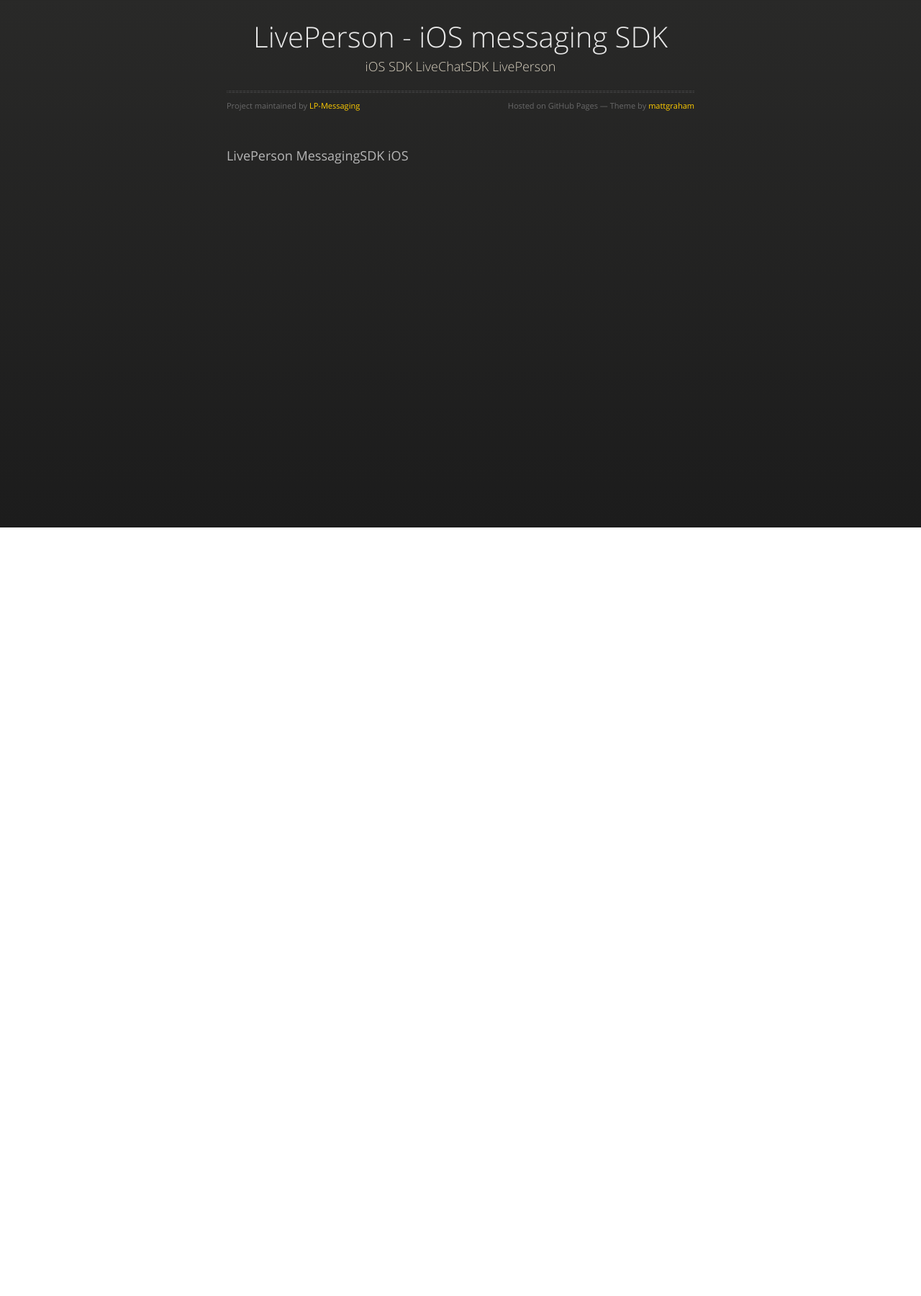
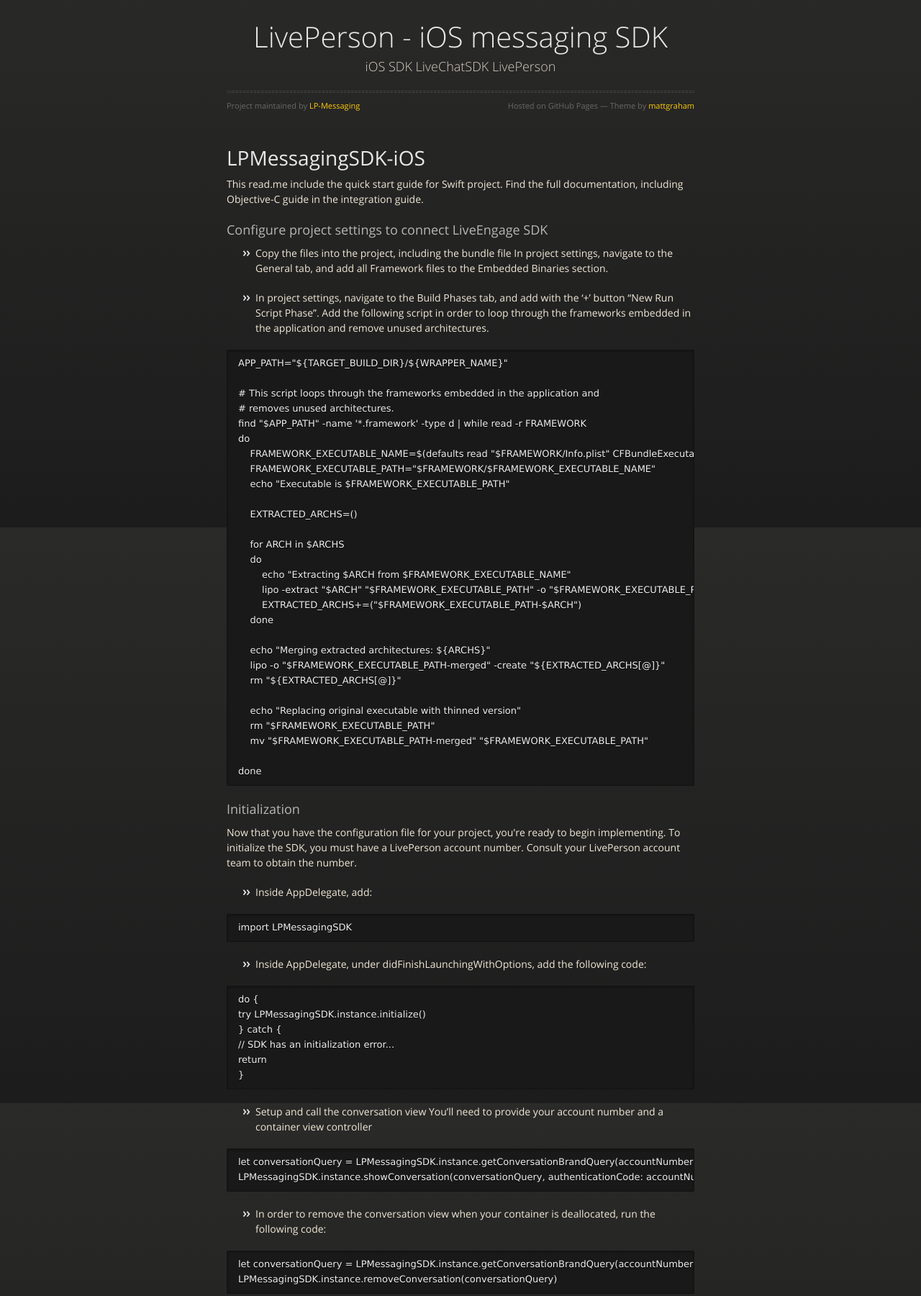
Before and after one commit to LP-Messaging/iOS-Messaging-SDK, a plain HTML site: page index.html in a window 1280 px wide. Shown: the part 67-1868 px from the top of the page at 72% size. Before the commit the page ends 800 px from the top, so only its background shows below. Drawn offline with nearby package versions, Linux system fonts and the light colour scheme.

Commit message:
Create gh-pages branch via GitHub

```diff
--- a/index.html
+++ b/index.html
@@ -38,8 +38,97 @@
           <span class="credits right">Hosted on GitHub Pages &mdash; Theme by <a href="https://twitter.com/michigangraham">mattgraham</a></span>
         </div>
 
-        <h3>
-<a id="liveperson-messagingsdk-ios" class="anchor" href="#liveperson-messagingsdk-ios" aria-hidden="true"><span aria-hidden="true" class="octicon octicon-link"></span></a>LivePerson MessagingSDK iOS</h3>
+        <h1>
+<a id="lpmessagingsdk-ios" class="anchor" href="#lpmessagingsdk-ios" aria-hidden="true"><span aria-hidden="true" class="octicon octicon-link"></span></a>LPMessagingSDK-iOS</h1>
+
+<p>This read.me include the quick start guide for Swift project.
+Find the full documentation, including Objective-C guide in the integration guide. </p>
+
+<h3>
+<a id="configure-project-settings-to-connect-liveengage-sdk" class="anchor" href="#configure-project-settings-to-connect-liveengage-sdk" aria-hidden="true"><span aria-hidden="true" class="octicon octicon-link"></span></a>Configure project settings to connect LiveEngage SDK</h3>
+
+<ul>
+<li><p>Copy the files into the project, including the bundle file
+In project settings, navigate to the General tab, and add all Framework files to the Embedded Binaries section.</p></li>
+<li><p>In project settings, navigate to the Build Phases tab, and add with the ‘+’ button “New      Run Script Phase”. Add the following script in order to  loop through the frameworks embedded in the application and remove unused architectures.</p></li>
+</ul>
+
+<pre><code>APP_PATH="${TARGET_BUILD_DIR}/${WRAPPER_NAME}"
+
+# This script loops through the frameworks embedded in the application and
+# removes unused architectures.
+find "$APP_PATH" -name '*.framework' -type d | while read -r FRAMEWORK
+do
+    FRAMEWORK_EXECUTABLE_NAME=$(defaults read "$FRAMEWORK/Info.plist" CFBundleExecutable)
+    FRAMEWORK_EXECUTABLE_PATH="$FRAMEWORK/$FRAMEWORK_EXECUTABLE_NAME"
+    echo "Executable is $FRAMEWORK_EXECUTABLE_PATH"
+
+    EXTRACTED_ARCHS=()
+
+    for ARCH in $ARCHS
+    do
+        echo "Extracting $ARCH from $FRAMEWORK_EXECUTABLE_NAME"
+        lipo -extract "$ARCH" "$FRAMEWORK_EXECUTABLE_PATH" -o "$FRAMEWORK_EXECUTABLE_PATH-$ARCH"
+        EXTRACTED_ARCHS+=("$FRAMEWORK_EXECUTABLE_PATH-$ARCH")
+    done
+
+    echo "Merging extracted architectures: ${ARCHS}"
+    lipo -o "$FRAMEWORK_EXECUTABLE_PATH-merged" -create "${EXTRACTED_ARCHS[@]}"
+    rm "${EXTRACTED_ARCHS[@]}"
+
+    echo "Replacing original executable with thinned version"
+    rm "$FRAMEWORK_EXECUTABLE_PATH"
+    mv "$FRAMEWORK_EXECUTABLE_PATH-merged" "$FRAMEWORK_EXECUTABLE_PATH"
+
+done
+</code></pre>
+
+<h3>
+<a id="initialization" class="anchor" href="#initialization" aria-hidden="true"><span aria-hidden="true" class="octicon octicon-link"></span></a>Initialization</h3>
+
+<p>Now that you have the configuration file for your project, you're ready to begin implementing.
+To initialize the SDK, you must have a LivePerson account number. Consult your LivePerson account team to obtain the number.</p>
+
+<ul>
+<li>Inside AppDelegate, add:</li>
+</ul>
+
+<pre><code>import LPMessagingSDK
+</code></pre>
+
+<ul>
+<li>Inside AppDelegate, under didFinishLaunchingWithOptions, add the following code:</li>
+</ul>
+
+<pre><code>do {
+try LPMessagingSDK.instance.initialize()
+} catch {
+// SDK has an initialization error...
+return
+}
+</code></pre>
+
+<ul>
+<li>Setup and call the conversation view
+You’ll need to provide your account number and a container view controller</li>
+</ul>
+
+<pre><code>let conversationQuery = LPMessagingSDK.instance.getConversationBrandQuery(accountNumber)
+LPMessagingSDK.instance.showConversation(conversationQuery, authenticationCode: accountNumber, containerViewController: self)
+</code></pre>
+
+<ul>
+<li>In order to remove the conversation view when your container is deallocated, run the following code:</li>
+</ul>
+
+<pre><code>let conversationQuery = LPMessagingSDK.instance.getConversationBrandQuery(accountNumber)
+LPMessagingSDK.instance.removeConversation(conversationQuery)
+</code></pre>
+
+<ul>
+<li>In general tab, make sure that the framework files are under ‘Embedded Libraries’.</li>
+<li>In build settings make sure “Embedded content contains Swift code” is set to “Yes”</li>
+</ul>
       </section>
 
     </div>
```
Also changed, not shown: params.json (+1 -1 lines).
